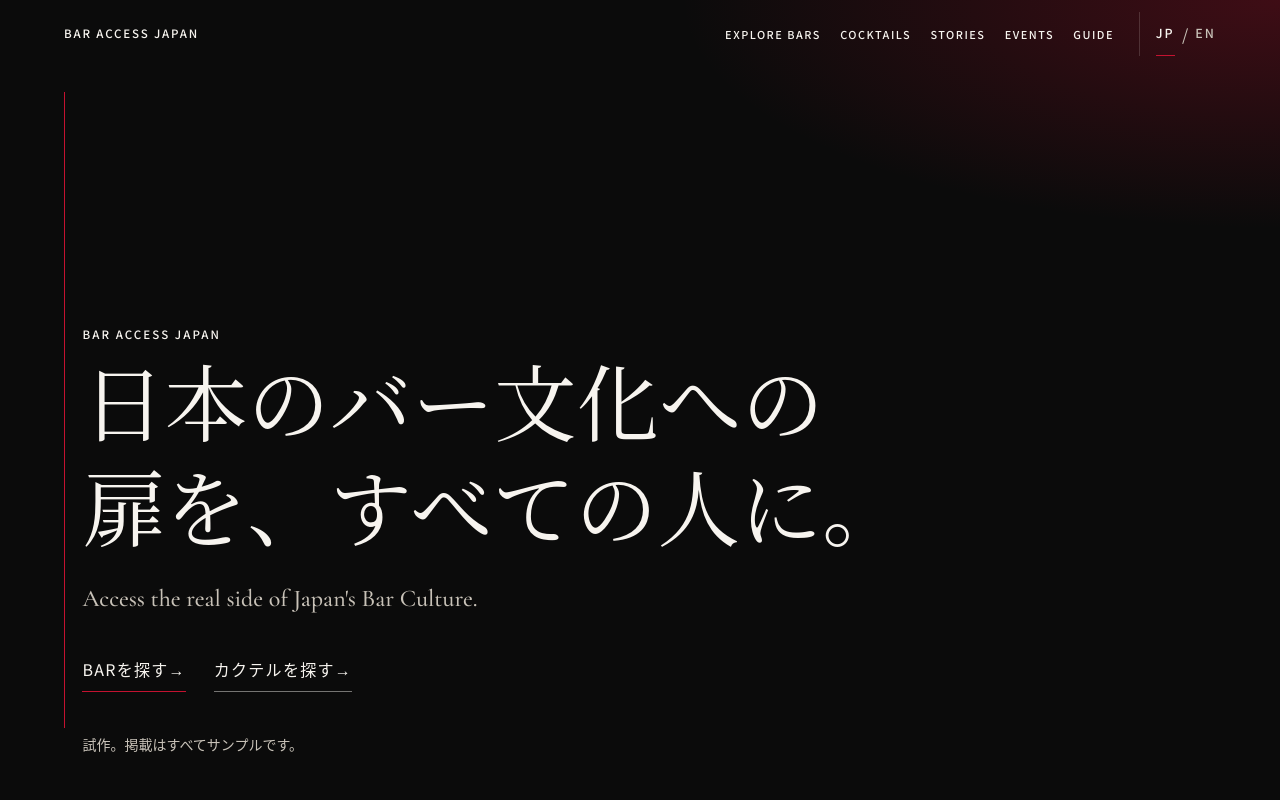
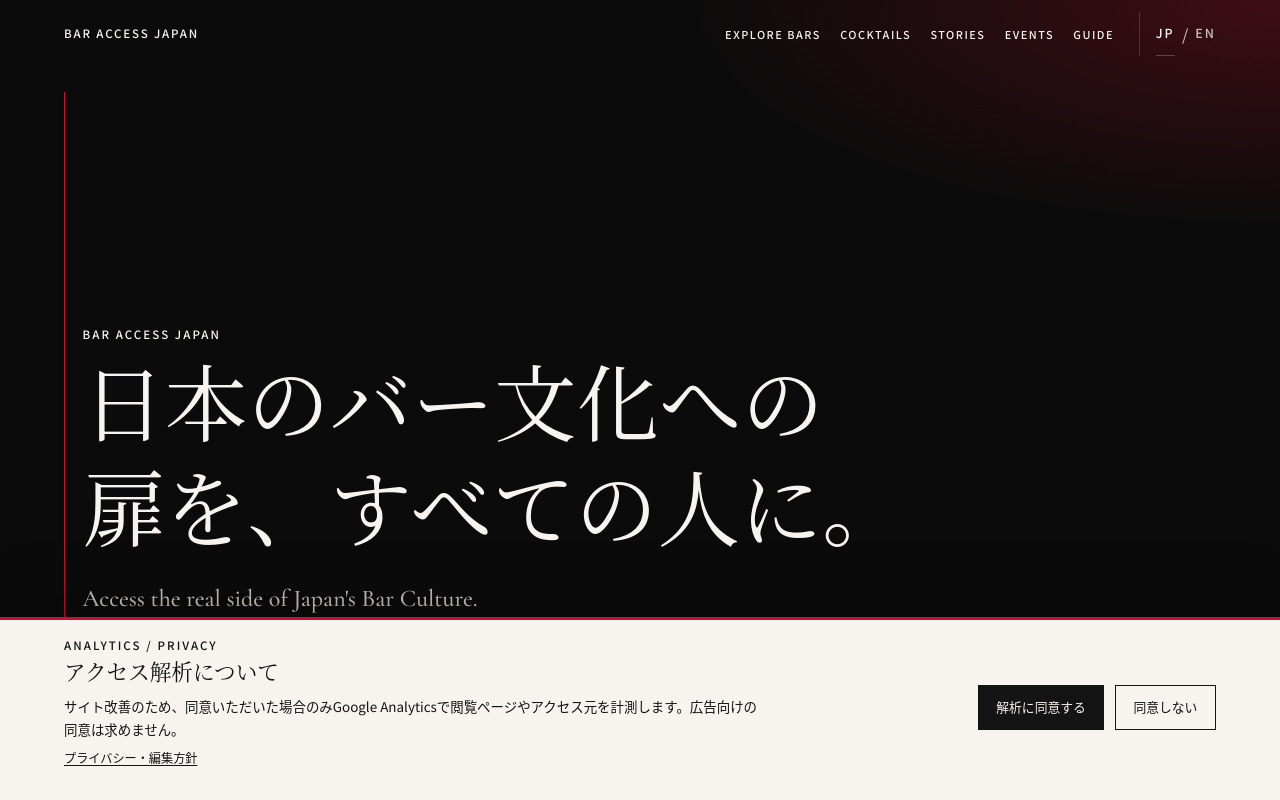
Before and after one commit to khopchan/bar-access-japan, a Next.js app: page / in a window 1280 px wide. Shown: the top 800 px of the page. Built offline with nearby package versions, Linux system fonts and the light colour scheme; no server answers.

Commit message:
Mount consent-controlled GA4 once in root layout

```diff
--- a/app/layout.tsx
+++ b/app/layout.tsx
@@ -2,6 +2,7 @@ import type { Metadata, Viewport } from "next";
 import type { ReactNode } from "react";
 import { Cormorant_Garamond, Noto_Sans_JP, Noto_Serif_JP } from "next/font/google";
 import { siteUrl } from "@/lib/site-url";
+import { AnalyticsConsent } from "@/components/AnalyticsConsent";
 import "./globals.css";
 
 const display = Cormorant_Garamond({
@@ -64,6 +65,7 @@ export default function RootLayout({ children }: { children: ReactNode }) {
           }}
         />
         {children}
+        <AnalyticsConsent />
       </body>
     </html>
   );
```
